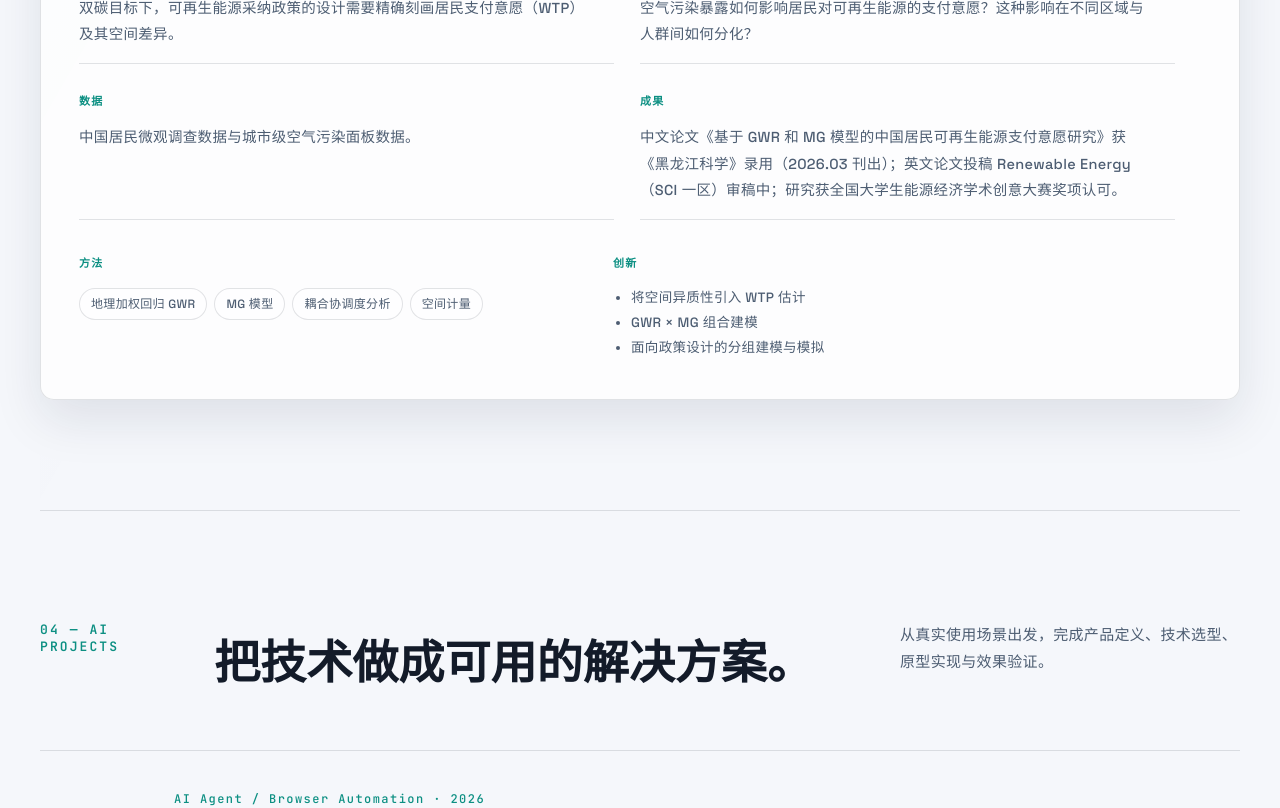
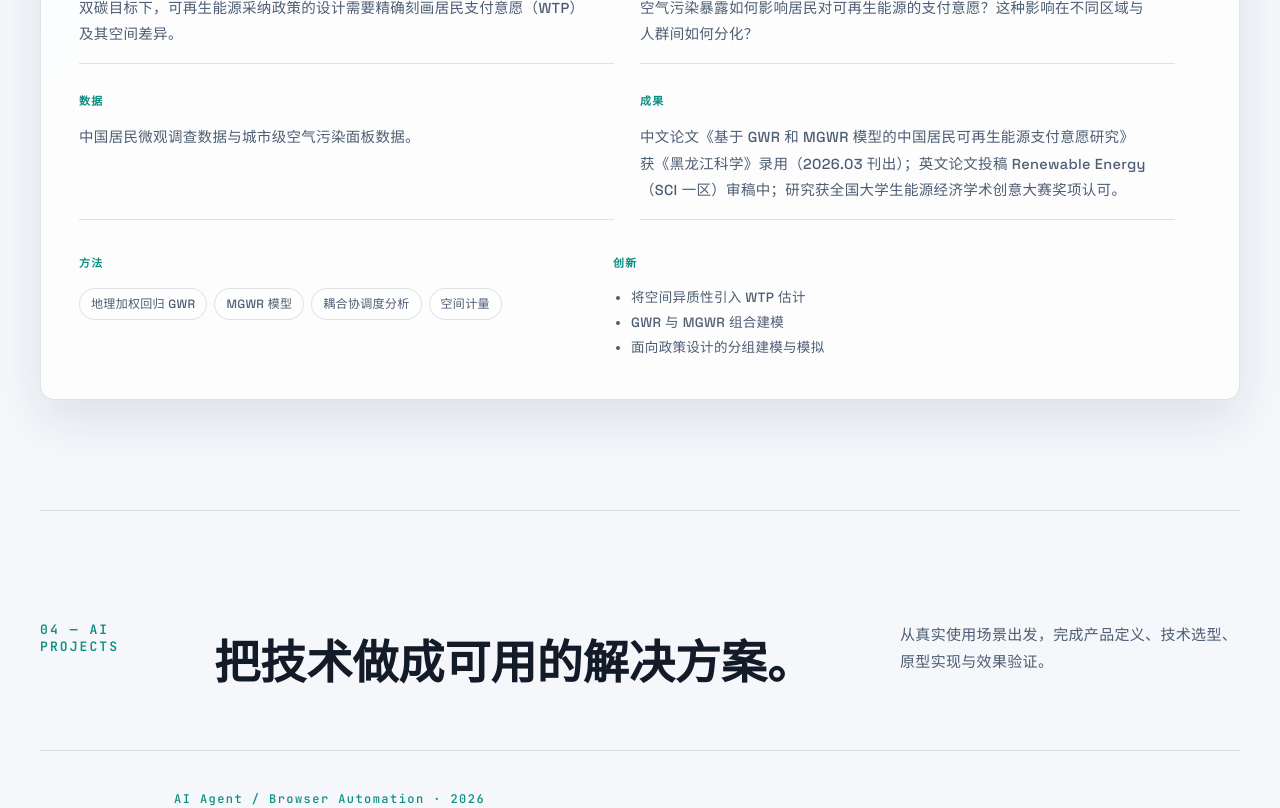
Before and after one commit to 3076858120/3076858120.github.io, a React (Vite) app: page / in a window 1280 px wide. Shown: the part 3820-4628 px from the top of the page. Built offline with nearby package versions, Linux system fonts and the light colour scheme.

Commit message:
Correct model names to GWR and MGWR, force-center creative card with flex

```diff
--- a/src/data/portfolio.json
+++ b/src/data/portfolio.json
@@ -45,9 +45,9 @@
       "background": "双碳目标下，可再生能源采纳政策的设计需要精确刻画居民支付意愿（WTP）及其空间差异。",
       "question": "空气污染暴露如何影响居民对可再生能源的支付意愿？这种影响在不同区域与人群间如何分化？",
       "data": "中国居民微观调查数据与城市级空气污染面板数据。",
-      "methods": ["地理加权回归 GWR", "MG 模型", "耦合协调度分析", "空间计量"],
-      "innovation": ["将空间异质性引入 WTP 估计", "GWR × MG 组合建模", "面向政策设计的分组建模与模拟"],
-      "outcome": "中文论文《基于 GWR 和 MG 模型的中国居民可再生能源支付意愿研究》获《黑龙江科学》录用（2026.03 刊出）；英文论文投稿 Renewable Energy（SCI 一区）审稿中；研究获全国大学生能源经济学术创意大赛奖项认可。"
+      "methods": ["地理加权回归 GWR", "MGWR 模型", "耦合协调度分析", "空间计量"],
+      "innovation": ["将空间异质性引入 WTP 估计", "GWR 与 MGWR 组合建模", "面向政策设计的分组建模与模拟"],
+      "outcome": "中文论文《基于 GWR 和 MGWR 模型的中国居民可再生能源支付意愿研究》获《黑龙江科学》录用（2026.03 刊出）；英文论文投稿 Renewable Energy（SCI 一区）审稿中；研究获全国大学生能源经济学术创意大赛奖项认可。"
     }
   ],
   "projects": [
--- a/src/styles.css
+++ b/src/styles.css
@@ -240,7 +240,8 @@ main section[id] { scroll-margin-top: 60px; }
 .project-card:hover .chips span { color: var(--ink); border-color: var(--line-strong); }
 
 /* ---------- creative ---------- */
-.creative-grid { display: grid; grid-template-columns: repeat(auto-fit, minmax(320px, 640px)); gap: 18px; justify-content: center; }
+.creative-grid { display: flex; flex-wrap: wrap; justify-content: center; gap: 18px; }
+.creative-grid .creative-card { width: 100%; max-width: 640px; }
 .creative-card { padding: 16px; border: 1px solid var(--line); background: var(--card); border-radius: var(--radius); transition: transform .35s var(--ease-out), border-color .35s; }
 .creative-card:hover { transform: translateY(-5px); border-color: var(--line-strong); }
 .creative-art { height: 240px; position: relative; display: flex; align-items: flex-end; justify-content: space-between; padding: 17px; margin-bottom: 19px; overflow: hidden; border-radius: 10px; }
```
